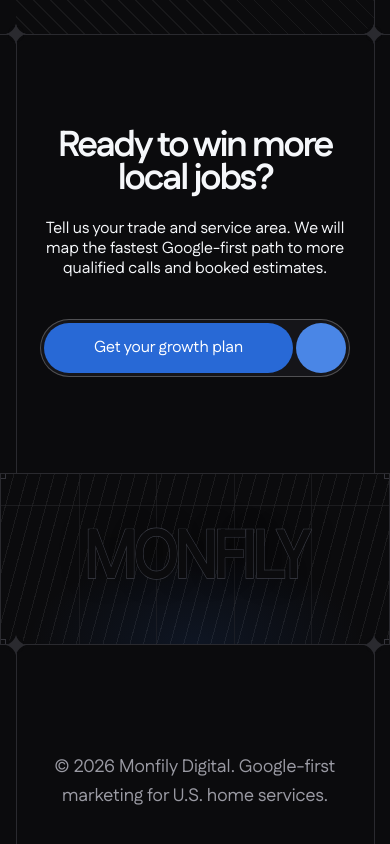
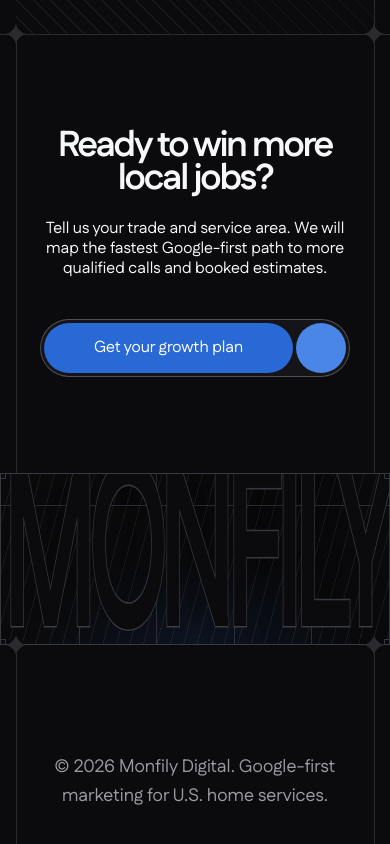
Before and after one commit to lluisvaz/monfily-new-version, a React (Vite) app in the folder frontend/: page /en in a window 390 px wide. Shown: the part 6066-6910 px from the top of the page. Built offline with nearby package versions, Linux system fonts and the light colour scheme; no server answers; some icons are missing.

Commit message:
Fill mobile wordmark divider frame

```diff
--- a/frontend/src/components/landing/services-section.tsx
+++ b/frontend/src/components/landing/services-section.tsx
@@ -193,25 +193,25 @@ const LargeStripedDivider = () => {
 
 const MonfilyWordmarkDivider = () => (
   <div
-    className="relative w-full overflow-hidden border-y border-[#2A2A2F] bg-[#0B0B0D] bg-[image:repeating-linear-gradient(105deg,rgba(255,255,255,.065)_0px,rgba(255,255,255,.065)_1px,transparent_1px,transparent_13px)]"
+    className="relative w-full overflow-hidden border-y border-[#393942] bg-[#0B0B0D] bg-[image:repeating-linear-gradient(105deg,rgba(255,255,255,.065)_0px,rgba(255,255,255,.065)_1px,transparent_1px,transparent_13px)] sm:border-[#2A2A2F]"
     role="img"
     aria-label="Monfily"
   >
-    <div className="relative isolate mx-auto h-[clamp(170px,24vw,365px)] w-full max-w-[1500px] overflow-hidden border-x border-[#2A2A2F]">
+    <div className="relative isolate mx-auto h-[clamp(170px,24vw,365px)] w-full max-w-[1500px] overflow-hidden border-x border-[#393942] sm:border-[#2A2A2F]">
       <div className="pointer-events-none absolute inset-0 z-0 bg-[radial-gradient(ellipse_60%_75%_at_50%_100%,rgba(40,105,214,.11),transparent_72%)]" />
 
       {[20, 40, 60, 80].map((position) => (
         <div
           key={position}
-          className="pointer-events-none absolute bottom-0 top-0 z-0 w-px bg-[#2A2A2F]/45"
+          className="pointer-events-none absolute bottom-0 top-0 z-0 w-px bg-[#3B3B45]/80 sm:bg-[#2A2A2F]/45"
           style={{ left: `${position}%` }}
         />
       ))}
-      <div className="pointer-events-none absolute left-0 right-0 top-[18%] z-0 h-px bg-[#2A2A2F]/55" />
+      <div className="pointer-events-none absolute left-0 right-0 top-[18%] z-0 h-px bg-[#3B3B45]/80 sm:bg-[#2A2A2F]/55" />
 
       <div
         aria-hidden="true"
-        className="pointer-events-none absolute left-1/2 top-1/2 z-10 whitespace-nowrap text-center text-[clamp(58px,17vw,96px)] [transform:translate(-50%,-50%)_scaleX(.92)_scaleY(1.05)] sm:left-[48%] sm:top-[58%] sm:text-[clamp(92px,24vw,360px)] sm:[transform:translate(-50%,-50%)_scaleX(1.15)_scaleY(1.46)]"
+        className="pointer-events-none absolute left-1/2 top-1/2 z-10 whitespace-nowrap text-center text-[25vw] [transform:translate(-50%,-50%)_scaleX(1.08)_scaleY(2.4)] sm:left-[48%] sm:top-[58%] sm:text-[clamp(92px,24vw,360px)] sm:[transform:translate(-50%,-50%)_scaleX(1.15)_scaleY(1.46)]"
         style={{
           fontFamily: 'Fustat-Bold, sans-serif',
           fontWeight: 'normal',
```
